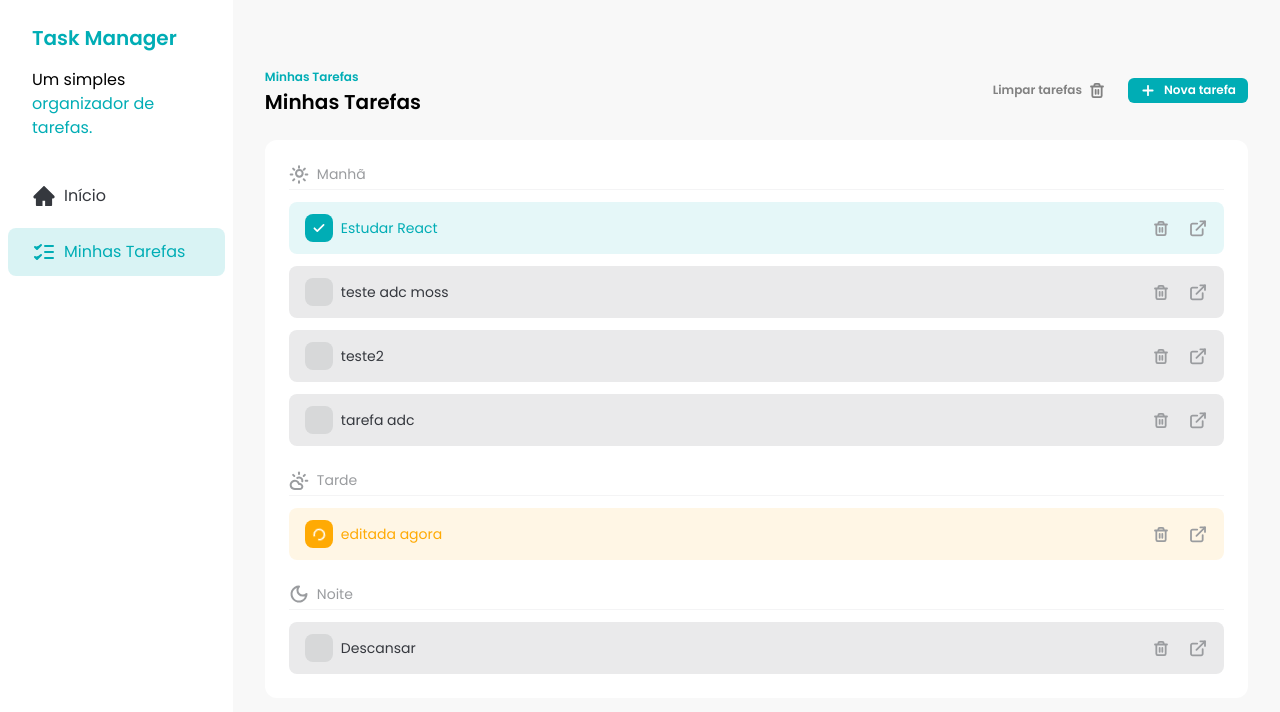
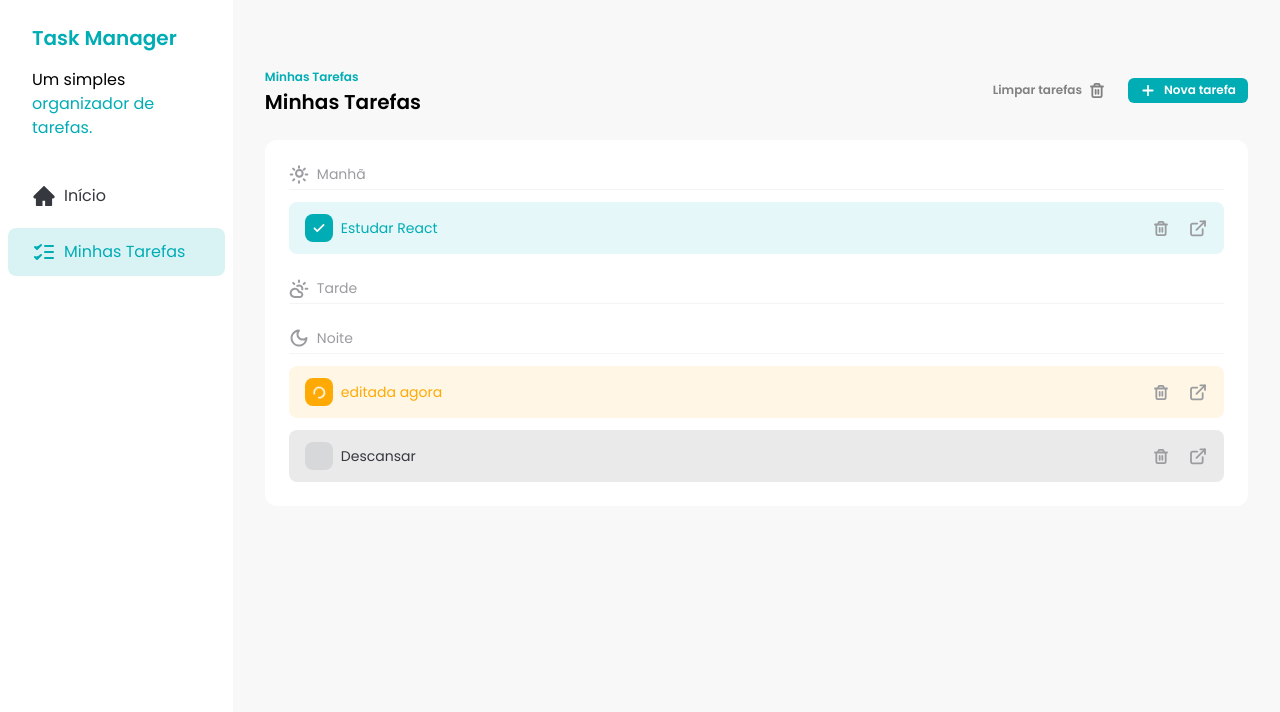
Before and after one commit to PedroRomaoDev/task-manager, a React (Vite) app: page / in a window 1280 px wide. Shown: the top 712 px of the page. Built offline with nearby package versions, Linux system fonts and the light colour scheme; data requests are answered from the project's data file.

Commit message:
feat: ensure task can be deleted

```diff
--- a/db.json
+++ b/db.json
@@ -11,7 +11,7 @@
       "id": "3",
       "title": "editada agora",
       "description": " Fazer treino de pernas e abdômen.",
-      "time": "afternoon",
+      "time": "evening",
       "status": "in_progress"
     },
     {
@@ -20,27 +20,6 @@
       "description": " Assistir uma série ou ler um livro.",
       "time": "evening",
       "status": "not_started"
-    },
-    {
-      "id": "3eb52318-608b-4940-a258-777981099d1f",
-      "title": "teste adc moss",
-      "time": "morning",
-      "description": "teste",
-      "status": "not_started"
-    },
-    {
-      "id": "1e63f23e-7ead-4f0f-b654-01a6b3424b70",
-      "title": "teste2",
-      "time": "morning",
-      "description": "kkkk",
-      "status": "not_started"
-    },
-    {
-      "id": "192b9177-aecd-4fc3-80ba-a5688735194f",
-      "title": "tarefa adc",
-      "time": "morning",
-      "description": "adc",
-      "status": "not_started"
     }
   ]
 }
--- a/src/App.jsx
+++ b/src/App.jsx
@@ -6,13 +6,6 @@ import Tasks from "./components/Tasks";
 function App() {
   return (
     <div className="flex">
-      <Toaster
-        toastOptions={{
-          style: {
-            color: "#35383E",
-          },
-        }}
-      />
       <Sidebar />
       <Tasks />
     </div>
--- a/src/main.jsx
+++ b/src/main.jsx
@@ -3,6 +3,7 @@ import "./index.css";
 import { StrictMode } from "react";
 import { createRoot } from "react-dom/client";
 import { createBrowserRouter, RouterProvider } from "react-router-dom";
+import { Toaster } from "sonner";
 
 import App from "./App.jsx";
 import TaskDetailsPage from "./pages/task-details.jsx";
@@ -20,6 +21,13 @@ const router = createBrowserRouter([
 
 createRoot(document.getElementById("root")).render(
   <StrictMode>
+    <Toaster
+      toastOptions={{
+        style: {
+          color: "#35383E",
+        },
+      }}
+    />
     <RouterProvider router={router} />
   </StrictMode>,
 );
--- a/src/pages/task-details.jsx
+++ b/src/pages/task-details.jsx
@@ -91,6 +91,17 @@ const TaskDetailsPage = () => {
     toast.success("Tarefa atualizada com sucesso!");
   };
 
+  const handleDeleteClick = async () => {
+    const response = await fetch(`http://localhost:3000/tasks/${task.id}`, {
+      method: "DELETE",
+    });
+    if (!response.ok) {
+      return toast.error("Erro ao deletar tarefa. Por favor, tente novamente.");
+    }
+    toast.success("Tarefa deletada com sucesso!");
+    navigate(-1);
+  };
+
   const titleError = errors.find((error) => error.inputName === "title");
   const timeError = errors.find((error) => error.inputName === "time");
   const descriptionError = errors.find(
@@ -125,7 +136,11 @@ const TaskDetailsPage = () => {
           </div>
 
           {/* parte da direita */}
-          <Button className="h-fit self-end" color="danger">
+          <Button
+            className="h-fit self-end"
+            color="danger"
+            onClick={handleDeleteClick}
+          >
             <TrashIcon />
             Deletar tarefa
           </Button>
```
